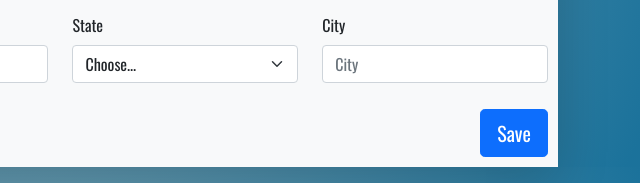
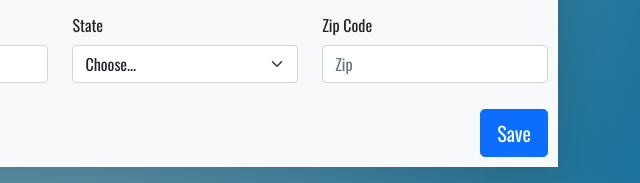
Before and after one commit to WILLIAMTHEWEST1/addressbook, a plain HTML site: page index.html in a window 1280 px wide. Shown: the part 491-674 px from the top of the page, 640-1280 px from the left. Drawn offline with nearby package versions, Linux system fonts and the light colour scheme.

Commit message:
Update index.html

```diff
--- a/index.html
+++ b/index.html
@@ -33,7 +33,7 @@
     <body class="h-100">
         <main class="container mt-5">
             <div class="shadow-lg bg-light border border-2 border-light">
-                <form netlify name="addressbook2">
+                <form netlify name="addressbook">
                     <div class="row p-2 g-3">
                         <!--image column-->
                         <div class="col-12 col-md-4">
@@ -44,41 +44,42 @@
                             <div class="row">
                                 <div class="col-12 col-md-6">
                                     <label for="firstName" class="form-label">First Name</label>
-                                    <input type="text" class="form-control" id="firstName" placeholder="First" required>
+                                    <input type="text" class="form-control" id="firstName" name="firstName" placeholder="First" required>
                                 </div>
                                 <div class="col-12 col-md-6">
                                     <label for="lastName" class="form-label">Last Name</label>
-                                    <input type="text" class="form-control" id="lastName" placeholder="Last" required>
+                                    <input type="text" class="form-control" id="lastName" name="lastName" placeholder="Last" required>
                                 </div>
                             </div>
                             <div class="row">
                                 <div class="col-12 col-md-6">
                                     <label for="email" class="form-label">Email</label>
-                                    <input type="text" class="form-control" id="email" placeholder="Email" required>
+                                    <input type="text" class="form-control" id="email" name="email" placeholder="Email" required>
                                 </div>
                                 <div class="col-12 col-md-6">
                                     <label for="Phone" class="form-label">Phone Number</label>
-                                    <input type="text" class="form-control" id="Phone" placeholder="(555) 555-5555" required>
+                                    <input type="text" class="form-control" id="Phone" name="Phone" placeholder="(555) 555-5555"
+                                        required>
                                 </div>
                             </div>
                             <div class="mb-3">
                                 <div class="col-12">
                                     <label for=" address1" class="form-label">Address 1</label>
-                                    <input type="text" class="form-control" id="address1" placeholder="Street Address"
+                                    <input type="text" class="form-control" id="address1" name="address1" placeholder="Street Address"
                                         required>
                                 </div>
                             </div>
                             <div class="mb-3">
                                 <div class="col-12">
                                     <label for=" address2" class="form-label">Address 2</label>
-                                    <input type="text" class="form-control" id="address2"
+                                    <input type="text" class="form-control" id="address2" name="address2"
                                         placeholder="Apt Number or Ste">
                                 </div>
                             </div>
                             <div class="row">
                                 <div class="col-12 col-md-4">
                                     <label for="City" class="form-label">City</label>
-                                    <input type="text" class="form-control" id="City" placeholder="City" required>
+                                    <input type="text" class="form-control" id="City" name="City" placeholder="City" required>
                                 </div>
                                 <div class="col-12 col-md-4">
                                     <label for="state" class="form-label">State</label>
@@ -138,8 +139,8 @@
                                     </select>
                                 </div>
                                 <div class="col-12 col-md-4">
-                                    <label for="City" class="form-label">City</label>
-                                    <input type="text" class="form-control" id="City" placeholder="City" required>
+                                    <label for="Zip" class="form-label">Zip Code</label>
+                                    <input type="text" class="form-control" id="Zip" name="zip" placeholder="Zip" required>
                                 </div>
                             </div>
                             <div class="form-check">
```
